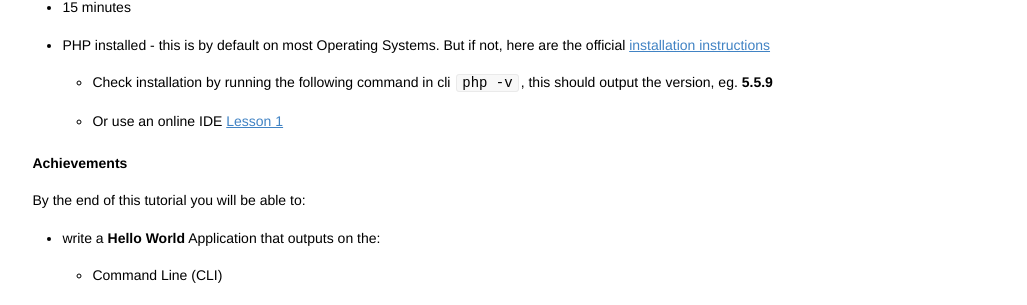
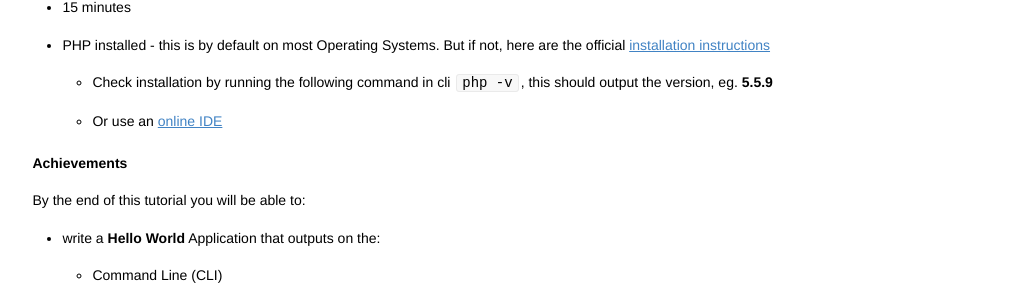
Before and after one commit to codebar/tutorials, a Jekyll site: the page built from php/lesson1/tutorial.md, in a window 1280 px wide and 900 px high. Shown: the part 175-480 px from the top of the window, without its empty margins (126-1153 px from the left). Built offline with Jekyll 4.4.1, drawn with Linux system fonts in a browser that asks for light colours; Markdown is read by kramdown in place of the engine named in the settings.

Commit message:
Updated requirements on lesson 1

```diff
--- a/php/lesson1/tutorial.md
+++ b/php/lesson1/tutorial.md
@@ -8,7 +8,7 @@ title: Introduction to PHP
 * 15 minutes
 * PHP installed - this is by default on most Operating Systems. But if not, here are the official [installation instructions](http://php.net/manual/en/install.php)
     * Check installation by running the following command in cli `php -v`, this should output the version, eg. **5.5.9**
-    * Or use an online IDE [Lesson 1](/php/lesson1/tutorial.md)
+    * Or use an [online IDE](https://docs.c9.io/docs/getting-started)
 
 ##### Achievements
 
```
